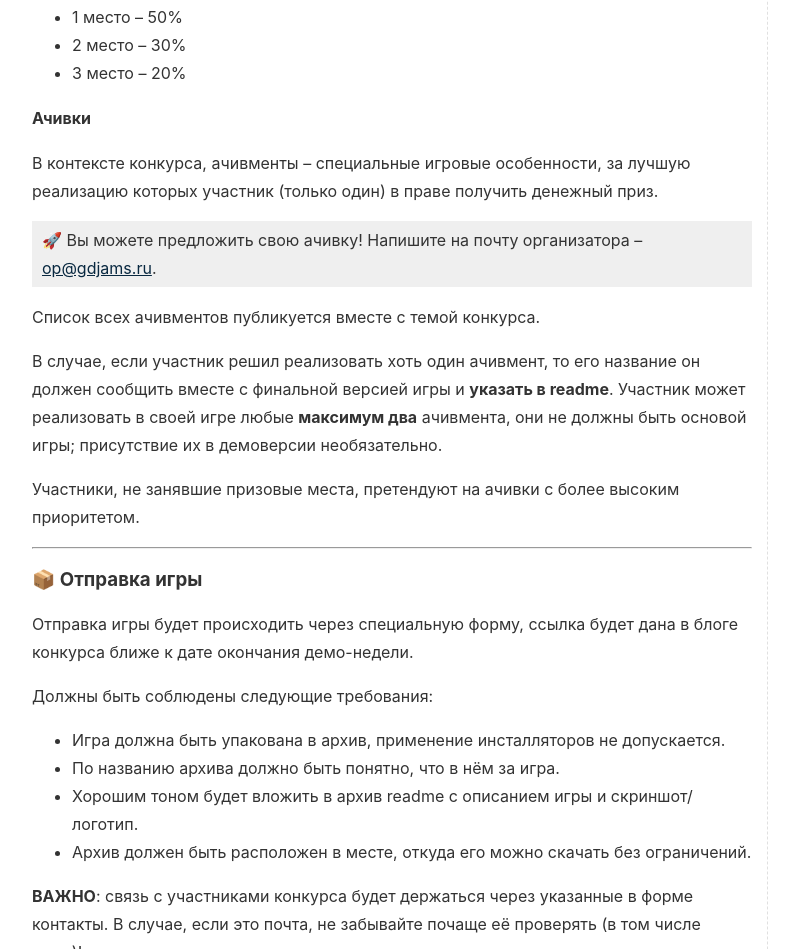
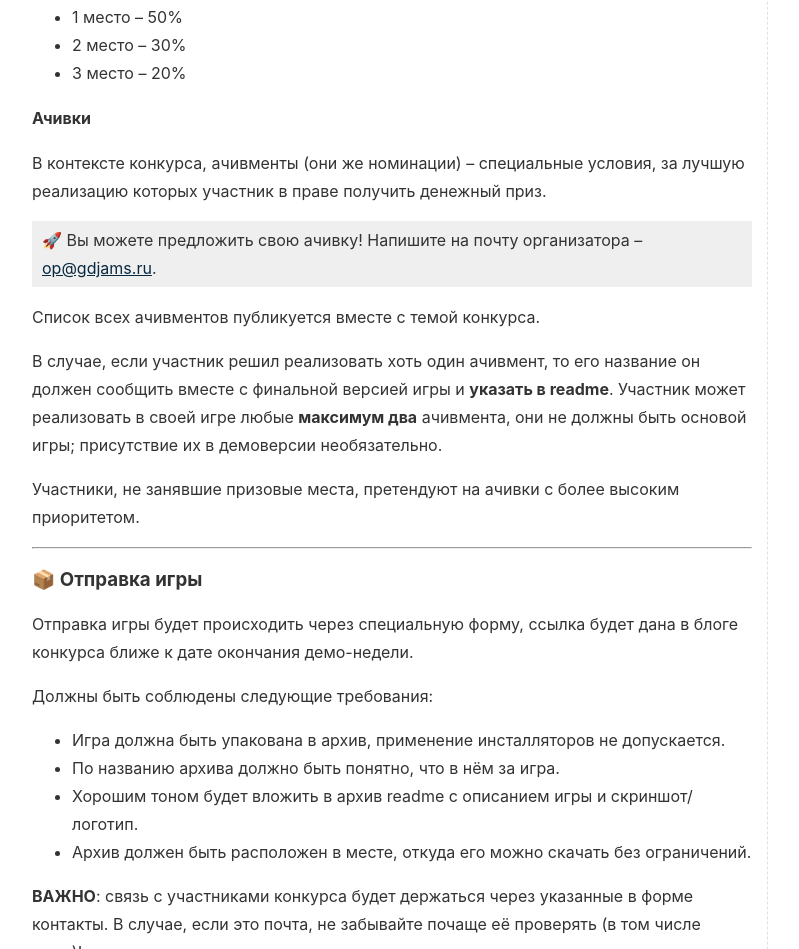
Before and after one commit to twoweeks/twg25-blog, an Astro site: page /page/rules in a window 1280 px wide. Shown: the part 1334-2283 px from the top of the page, without its empty margins (123-922 px from the left). Built offline with nearby package versions, Linux system fonts and the light colour scheme; Astro itself is replaced by a stand-in of ours.

Commit message:
feat: change achivki rules

```diff
--- a/src/content/page/rules.md
+++ b/src/content/page/rules.md
@@ -40,7 +40,7 @@ description: 'Регламент конкурса'
 
 #### Ачивки
 
-В контексте конкурса, ачивменты – специальные игровые особенности, за лучшую реализацию которых участник (только один) в праве получить денежный приз.
+В контексте конкурса, ачивменты (они же номинации) – специальные условия, за лучшую реализацию которых участник в праве получить денежный приз.
 
 > 🚀 Вы можете предложить свою ачивку! Напишите на почту организатора – [op@gdjams.ru](mailto:op@gdjams.ru).
 
```
